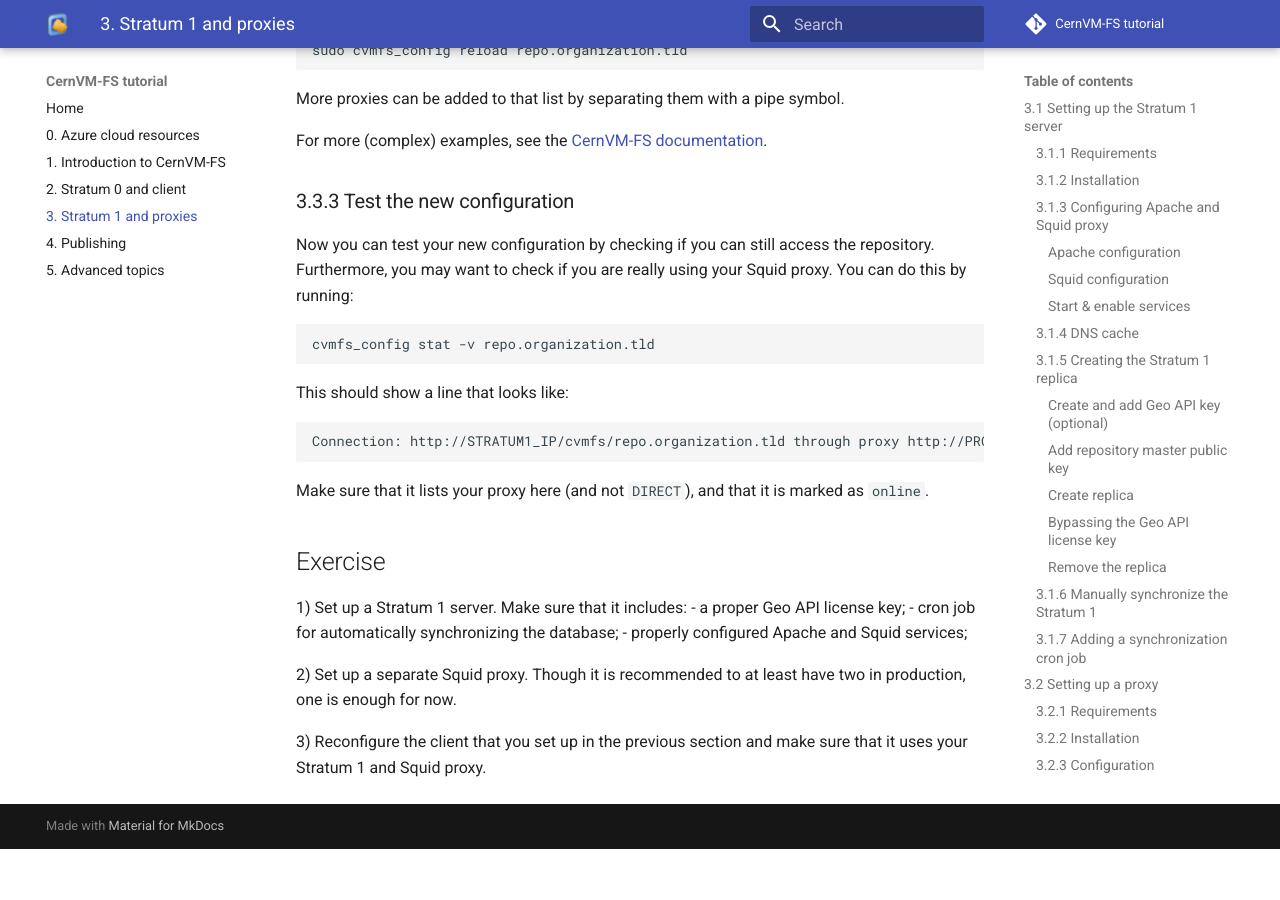
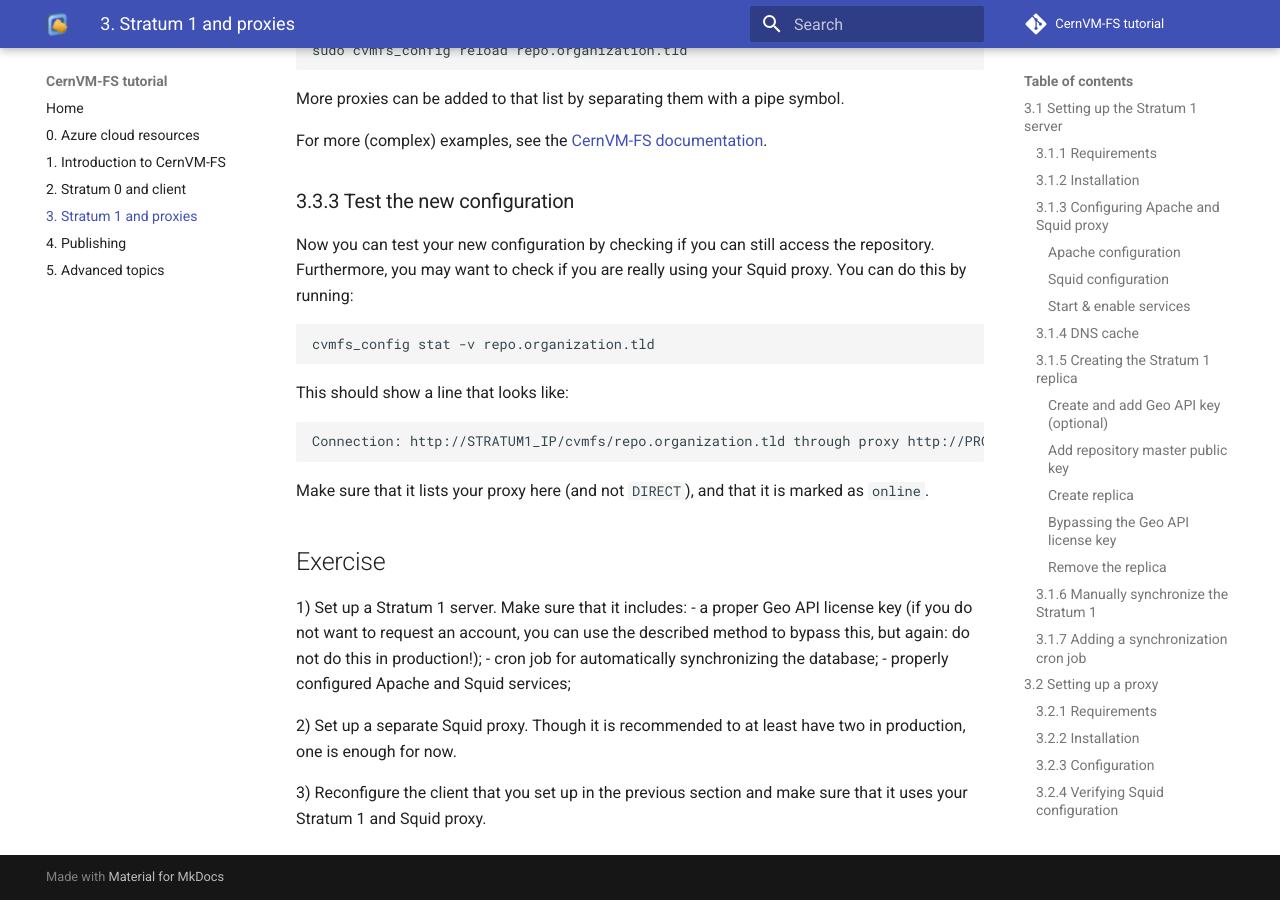
Before and after one commit to cvmfs-contrib/cvmfs-tutorial-2021, an MkDocs documentation site: the page built from docs/03_stratum1_proxies.md, in a window 1280 px wide and 900 px high, scrolled down 8571 px. Built offline with MkDocs 1.6.1 and Material for MkDocs 9.7.7, drawn with Linux system fonts in a browser that asks for light colours; comment, search, counter and statistics services are not loaded; before the commit the page ends 9420 px from its top, so only the background shows below that.

Commit message:
allow bypassing the geo license for the exercise

```diff
--- a/docs/03_stratum1_proxies.md
+++ b/docs/03_stratum1_proxies.md
@@ -383,7 +383,7 @@
 ## Exercise
 
 1) Set up a Stratum 1 server. Make sure that it includes:
-- a proper Geo API license key;
+- a proper Geo API license key (if you do not want to request an account, you can use the described method to bypass this, but again: do not do this in production!);
 - cron job for automatically synchronizing the database;
 - properly configured Apache and Squid services;
 
```
